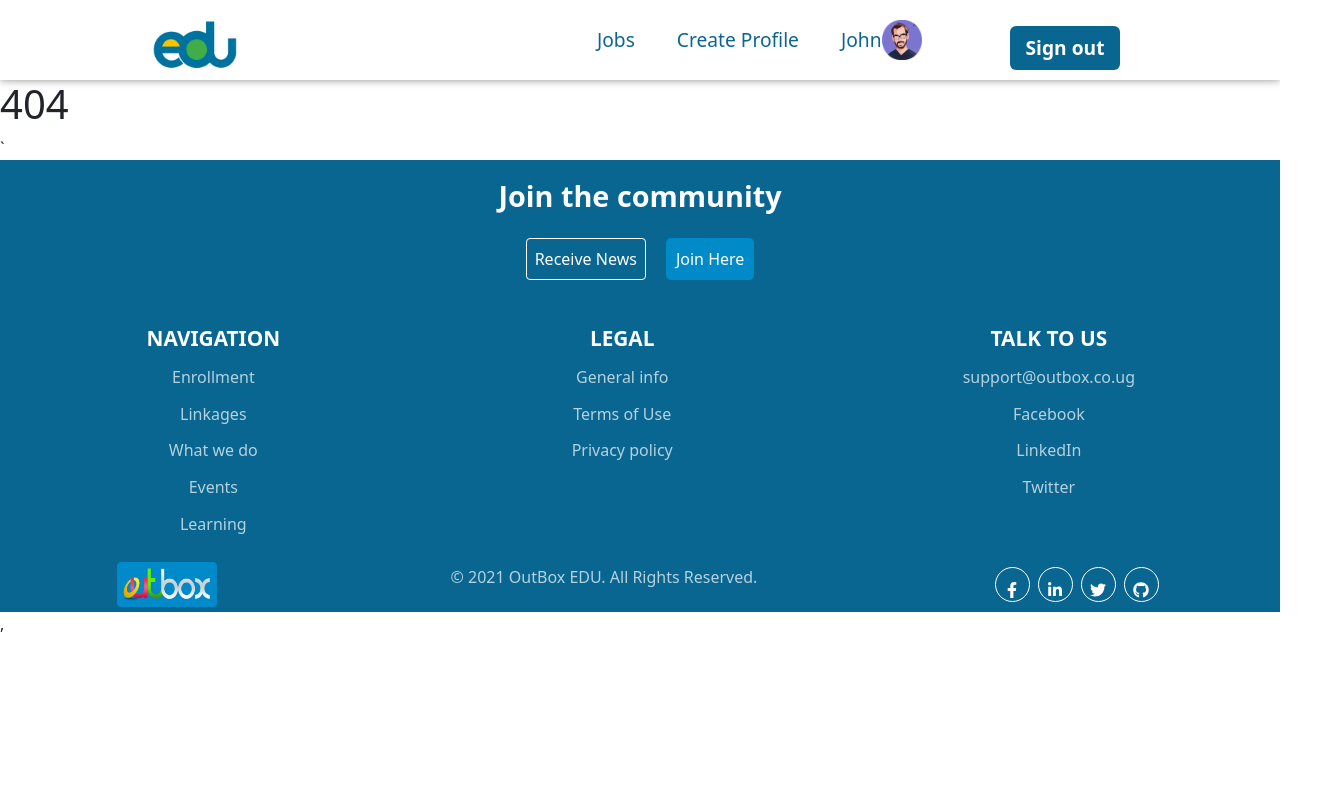
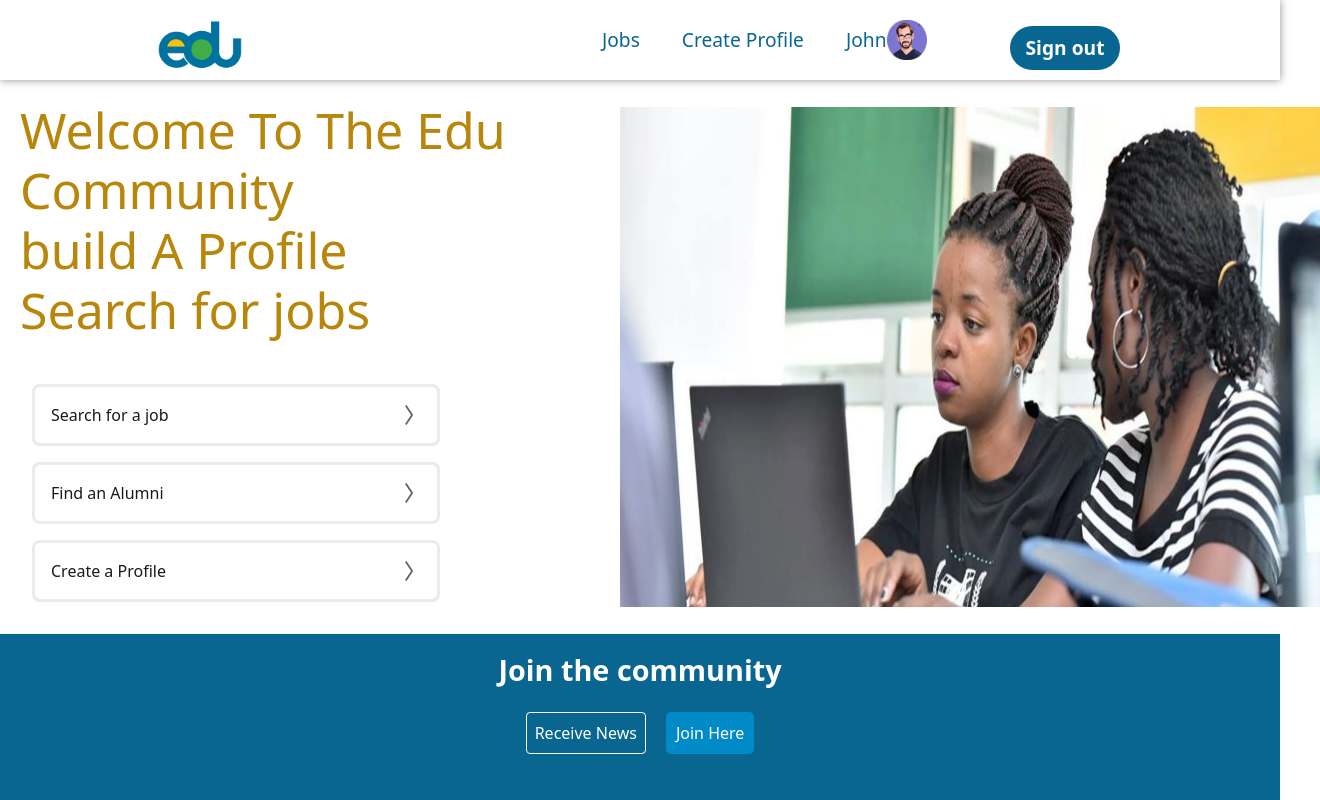
Before and after one commit to Ngonzebwa-Jeremiah/profile-and-linkages-client, a React (Create React App) app: page / in a window 1280 px wide. Shown: the top 800 px of the page, 1320 px wide, since content can reach past the window. Built offline with nearby package versions, Linux system fonts and the light colour scheme.

Commit message:
ft-add homepage

```diff
--- a/src/App.js
+++ b/src/App.js
@@ -1,10 +1,11 @@
 import React from "react";
 import 'bootstrap/dist/css/bootstrap.min.css'
-import { Routes, Route} from "react-router-dom";
+import { Routes, Route } from "react-router-dom";
 import SignIn from "./pages/SignIn/SignIn";
 import SignUp from "./pages/SignUp/SignUp";
 import Error from "./pages/404/Error";
 import Nav from "./components/Nav/Navbar";
+import Home from "./pages/Home/Home";
 
 import EditProfile from "./pages/EditProfile/EditProfile"
 import ViewProfile from "./pages/Profile/Profile";
@@ -23,10 +24,11 @@ function App() {
     <div className="App">
       <Nav/>
       <Routes>
-
         <Route path="/jobs" element={<Jobs/>} />
         <Route path="/signin" element={<SignIn/>} />
         <Route path="/signup" element={<SignUp/>} />
+        <Route path="/" element={<Home/>} />
+
 
 
         <Route path="/viewprofile/:id" element={<ViewProfile/>} />
@@ -36,7 +38,7 @@ function App() {
          <Route path="/jobs/:id" element={<JobId/>}/>
 
         <Route path="/editprofile/:id" element={<EditProfile/>} />
-        <Route path="*" element={<Error/>} />
+        <Route path="/*" element={<Error/>} />
 
         <Route path="/apply" element={<JobApply/>} />
         <Route path="/editprofile" element={<EditProfile/>} />
--- a/src/components/Button/Button.css
+++ b/src/components/Button/Button.css
@@ -1,14 +1,38 @@
 .buttonfilled {
-  margin: 30px;
+  margin: 25px;
 }
 .buttonfilled button {
   background-color: #096691;
   color: white;
   font-weight: 600;
-  border-radius: 6px;
+  border-radius: 50px;
   border: none;
   padding: 0.5rem 1rem;
 
+}
+
+.btn-tertiary {
+  background-color:rgb(0,0,0,0);
+  border:0;
+  box-sizing: border-box;
+  cursor: pointer;
+  display: inline-block;
+  font-size: 1.6rem;
+  font-weight: 600;
+  line-height: 32px;
+  height: 32px;
+  overflow: hidden;
+  outline-width: 2px;
+  padding: 0 8px;
+  text-align: center;
+  position: relative;
+  text-decoration: none;
+  transition-duration:167ms;
+  vertical-align: middle;
+  z-index: 0;
+  border-radius: 4px;
+  color :rgba(0,0,0,0.6 );
+  transition-property: background-color,box-shadow,color;
 }
 .buttonfilled button:active {
   background-color: #fff;
--- a/src/components/Button/Button.jsx
+++ b/src/components/Button/Button.jsx
@@ -1,12 +1,27 @@
-import React from 'react'
-import { Link } from 'react-router-dom';
+import React from "react";
+import { Link } from "react-router-dom";
 import "./Button.css";
-
 
 export function SimplerButton(props) {
   return (
-        <button type="submit" style={{ backgroundColor: '#04739B' }} className="btn  rounded-0 border-0 w-100 text-light my-2" onClick={props.onClick}>{props.text}</button>
-    )
+    <button
+      type="submit"
+      style={{ backgroundColor: "#04739B" }}
+      className="btn  rounded-0 border-0 w-100 text-light my-2"
+      onClick={props.onClick}
+    >
+      {props.text}
+    </button>
+  );
+}
+
+export function ButtonTertiary(props) {
+    return (
+        <div className="btn-tertiary"
+        onClick={props.onClick}>
+            {props.text}
+        </div>
+    );
 }
 
 export function ButtonFilled(props) {
@@ -14,33 +29,28 @@ export function ButtonFilled(props) {
     <div className="buttonfilled" onClick={props.onClick}>
       <button>{props.text}</button>
     </div>
-    )
+  );
 }
 export function ButtonOutlined(props) {
   return (
-        <div className="buttonOutlined"onClick={props.onClick}>
-             <a href={props.url} target="_blank" rel="noopener noreferrer" style={{textDecoration:"none"}}>
-
-                <button>
-
-                {props.text}
-                </button>
-
+    <div className="buttonOutlined" onClick={props.onClick}>
+      <a
+        href={props.url}
+        target="_blank"
+        rel="noopener noreferrer"
+        style={{ textDecoration: "none" }}
+      >
+        <button>{props.text}</button>
       </a>
     </div>
-    )
+  );
 }
 export function ButtonOutlinedInternal(props) {
   return (
-        <div className="buttonOutlined"onClick={props.onClick}>
-             <Link to={props.url}  style={{textDecoration:"none"}}>
-
-                <button>
-
-                {props.text}
-                </button>
-
+    <div className="buttonOutlined" onClick={props.onClick}>
+      <Link to={props.url} style={{ textDecoration: "none" }}>
+        <button>{props.text}</button>
       </Link>
     </div>
-    )
+  );
 }
--- /dev/null
+++ b/src/pages/Home/Home.css
@@ -0,0 +1,158 @@
+
+.main-section {
+  padding: 0;
+  position: relative;
+    width: 100%;
+    align-items: center;
+    display: flex;
+    max-width: 1128px;
+}
+
+.pr-\[42px\] {
+  padding-right: 42px;
+}
+.self-start {
+  align-self: flex-start;
+}
+.flex-shrink-0 {
+  flex-shrink: 0;
+}
+.w-\[55\%\] {
+  width: 55%;
+}
+.relative {
+  position: relative;
+}
+
+.main-heading{
+    font-weight: -apple-system, BlinkMacSystemFont, 'Segoe UI', Roboto, Oxygen, Ubuntu, Cantarell,
+    'Open Sans', 'Helvetica Neue', sans-serif;
+    font-size: 50px;
+    font-weight:200;
+}
+.text-copper-70 {
+  color: #b8860b;
+}
+h1 , .larger-header{
+    font-weight:400;
+    font-size:3rem;
+    line-height:1.2;
+    color:rgba(0,0 ,0 ,0.9 );
+    margin: 20px;
+}
+.mb-hero-content {
+  --hero-content-bottom-margin-bottom: 42px;
+  margin-bottom: var(--hero-content-bottom-margin);
+}
+
+.flex-nowrap {
+  flex-wrap: nowrap;
+}
+
+.flex-row {
+  flex-direction: row;
+}
+.h-auto {
+  height: auto;
+}
+.flex{
+    display:flex;
+}
+.w-full{
+    width:100%;
+}
+ul , ol{
+    list-style:none;
+}
+
+.w-\[16px\] {
+  margin-bottom: 16px;
+}
+li{
+    text-align: left;
+}
+.etta-btn:link{
+    display: flex;
+    text-decoration:none;
+    min-height: 56px;
+    width: 408px;
+    align-items: center;
+    justify-content: space-between;
+    padding: 16px;
+    font-family: -applesystem, system-ui, BlinkMacSystemFont, 'Segoe UI', Roboto, Oxygen, Ubuntu, Cantarell,
+    'Open Sans', 'Helvetica Neue', sans-serif;
+    font-size: 16px;
+    font-weight: 400;
+    line-height: 1.25;
+    color: rgba(0,0 ,0 ,0.9 );
+
+}
+.big-white{
+    background-color: #fff;
+}
+.container-lined{
+    border-radius:8px;
+    border-width:3px;
+    border-style:solid;
+    border-color:rgba(0,0 ,0 ,0.08 );
+    background-color: #fff;
+}
+
+Link , Link:focus , Link:hover{
+    color: #0a66c2;
+}
+
+Link{
+    text-decoration:none;
+    font-weight: 500;
+    background-color: transparent;
+    border: 0;
+    color: #0073b1;
+    margin: 0;
+    vertical-align: baseline;
+    background: transparent;
+}
+
+*{
+    box-sizing: border-box;
+}
+
+.flex-shrink{
+    flex-shrink:1;
+}
+.w-\[700px\] {
+  width: 700px;
+}
+.h-\[560px\] {
+  height: 500px;
+}
+.block{
+    display:block;
+}
+.z-\[-1\]{
+    z-index:-1;
+}
+.relative{
+    position:relative;
+}
+
+@media (max-width:767px){
+    .babybear\:w-\[374px\]{
+        width:374px;
+    }
+    .babybear\:h-\[214px\]{
+        height:214px;
+    }
+    .babybear\:static{
+        position:static;
+    }
+}
+
+@media screen and (max-width: 767px) {
+  .babybear\:pr-\[0px\] {
+    padding-right: 0px;
+  }
+  .babybear\:w-full {
+    width: 100%;
+  }
+}
--- a/src/pages/Home/Home.jsx
+++ b/src/pages/Home/Home.jsx
@@ -1,11 +1,82 @@
-import React from 'react'
-
+import React from "react";
+import { Link } from "react-router-dom";
+import "./Home.css";
 function Home() {
-    return (
-        <div>
-            <h1 className="h2">Home</h1>
+  return (
+    <div className="main-section">
+      <div className="self-start relative flex-shrink-0 w-[55%] pr-[42px] babybear:w-full babybear:pr-[0px]">
+        <h1 className="main-heading text-copper-70 babybear:pb-[24px]">
+          Welcome To The Edu Community <br />
+          build A Profile <br />
+          Search for jobs
+        </h1><br />
+        <div className="flex flex-row flex-nowrap h-auto mb-hero-content babybear:w-full babybear:mb-[0px] papabear:mt-[48px]">
+          <ul className="w-full">
+            <li className="w-[16px]">
+              <Link to="/jobs" className="etta-btn container-lined bg-white hover:text-black-a90 hover:container-raised">
+                Search for a job
+                <i aria-hidden="true" className="ml-[16px]">
+                  <svg
+                    xmlns="http://www.w3.org/2000/svg"
+                    width="24"
+                    height="24"
+                    className="artdeco-icon lazy-loaded"
+                    focusable="false"
+                  >
+                    <path
+                      d="M14 12L8 3.06 9.55 2l6.19 9.15a1.5 1.5 0 010 1.69L9.55 22 8 20.94z"
+                      fill="rgba(0, 0, 0, 0.6)"
+                    />
+                  </svg>
+                </i>
+              </Link>
+            </li>
+            <li className="w-[16px]">
+              <Link to="/profile" className="etta-btn container-lined bg-white hover:text-black-a90 hover:container-raised ">
+                Find an Alumni
+                <i aria-hidden="true" className="ml-[16px]">
+                  <svg
+                    xmlns="http://www.w3.org/2000/svg"
+                    width="24"
+                    height="24"
+                    className="artdeco-icon lazy-loaded"
+                    focusable="false"
+                  >
+                    <path
+                      d="M14 12L8 3.06 9.55 2l6.19 9.15a1.5 1.5 0 010 1.69L9.55 22 8 20.94z"
+                      fill="rgba(0, 0, 0, 0.6)"
+                    />
+                  </svg>
+                </i>
+              </Link>
+            </li>
+            <li className="w-[16px]">
+              <Link to="/CreateProfile" className="etta-btn container-lined bg-white hover:text-black-a90 hover:container-raised">
+                Create a Profile
+                <i aria-hidden="true" className="ml-[16px]">
+                  <svg
+                    xmlns="http://www.w3.org/2000/svg"
+                    width="24"
+                    height="24"
+                    className="artdeco-icon lazy-loaded"
+                    focusable="false"
+                  >
+                    <path
+                      d="M14 12L8 3.06 9.55 2l6.19 9.15a1.5 1.5 0 010 1.69L9.55 22 8 20.94z"
+                      fill="rgba(0, 0, 0, 0.6)"
+                    />
+                  </svg>
+                </i>
+              </Link>
+            </li>
+          </ul>
         </div>
-    )
+      </div>
+      <img src="./images/outbox-edu-02.jpg" alt="pic" className="flip-rtl
+      block z-[-1] w-[700px] h-[560px] relative flex-shrink
+      babybear:w-[374px] babybear:h-[214px] babybear:static"/>
+    </div>
+  );
 }
 
-export default Home
+export default Home;
```
Also changed, not shown: public/Images/outbox-edu-02.jpg (added), src/pages/images/outbox-edu-02.jpg (added). Lines whose indentation alone changed are shown as unchanged.
